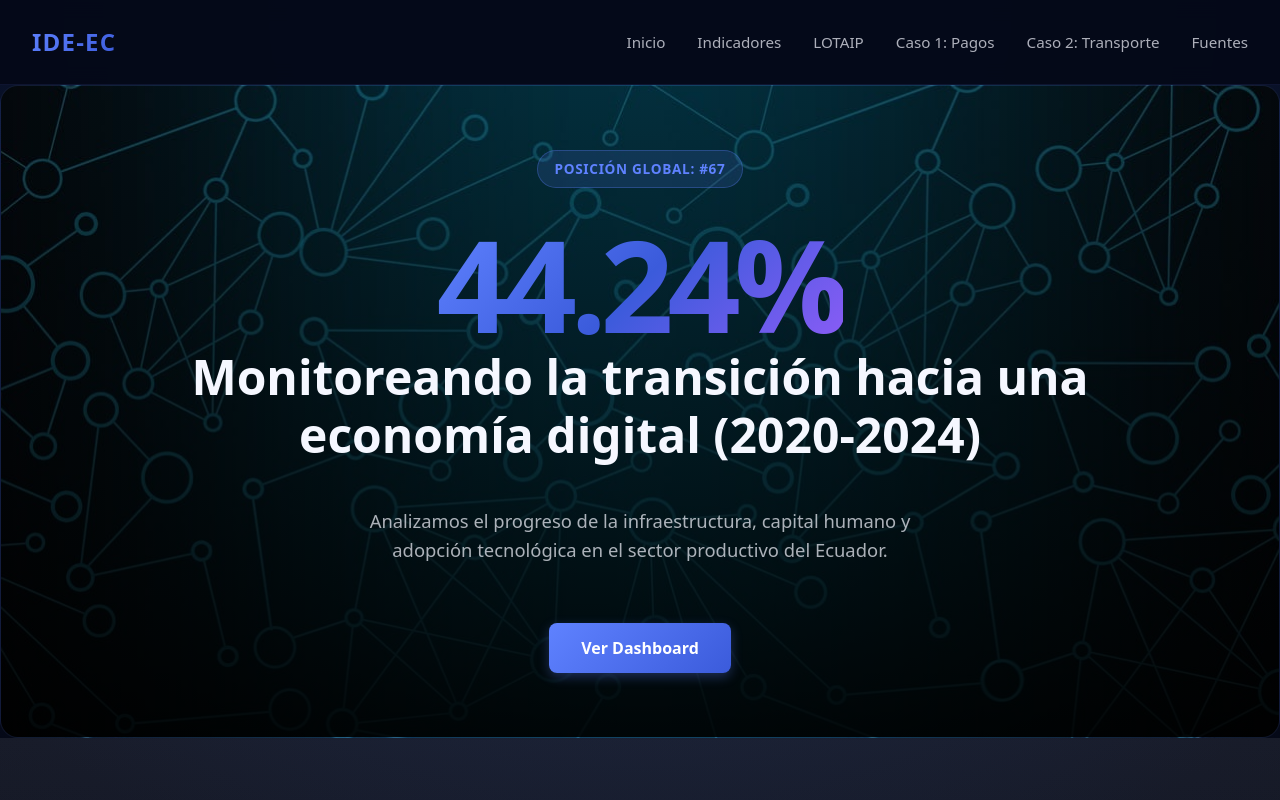
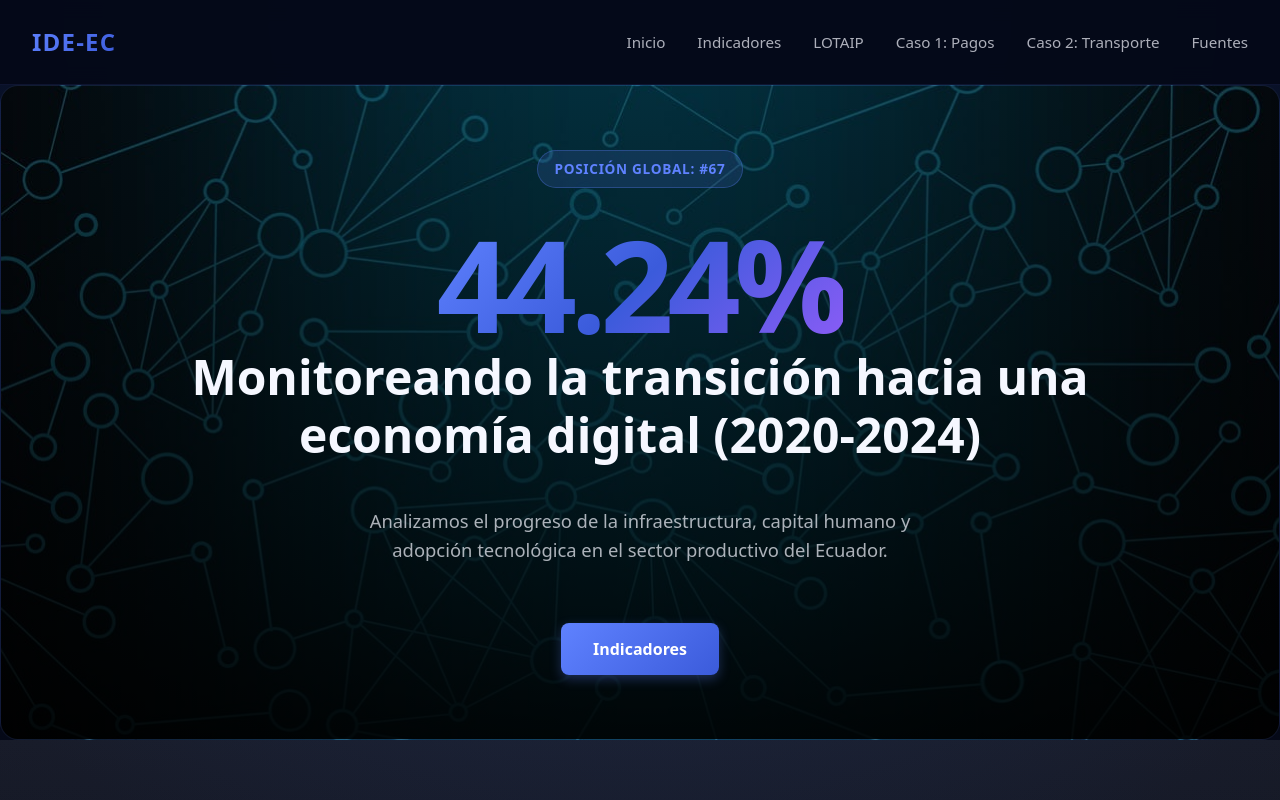
Before and after one commit to Duvard1/digitalizacion-ec-, a React (Vite) app: page / in a window 1280 px wide. Shown: the top 800 px of the page. Built offline with nearby package versions, Linux system fonts and the light colour scheme.

Commit message:
refactor: update LandingPage and GlobalNav to link to external indicators page

```diff
--- a/src/App.tsx
+++ b/src/App.tsx
@@ -59,9 +59,14 @@ function LandingPage({
               </p>
 
               <div className="hero-actions">
-                <button className="btn-primary" onClick={onOpenDashboard}>
-                  Ver Dashboard
-                </button>
+                <a
+                  className="btn-primary"
+                  href="https://claude.ai/public/artifacts/5b8835de-addb-4944-b64b-b90ce9e67a48"
+                  target="_blank"
+                  rel="noopener noreferrer"
+                >
+                  Indicadores
+                </a>
               </div>
             </div>
           </div>
--- a/src/components/GlobalNav.tsx
+++ b/src/components/GlobalNav.tsx
@@ -26,6 +26,7 @@ export default function GlobalNav({
         <a
           className="nav-link-button"
           href="https://claude.ai/public/artifacts/5b8835de-addb-4944-b64b-b90ce9e67a48"
+          target="_blank"
         >
           Indicadores
         </a>
```
